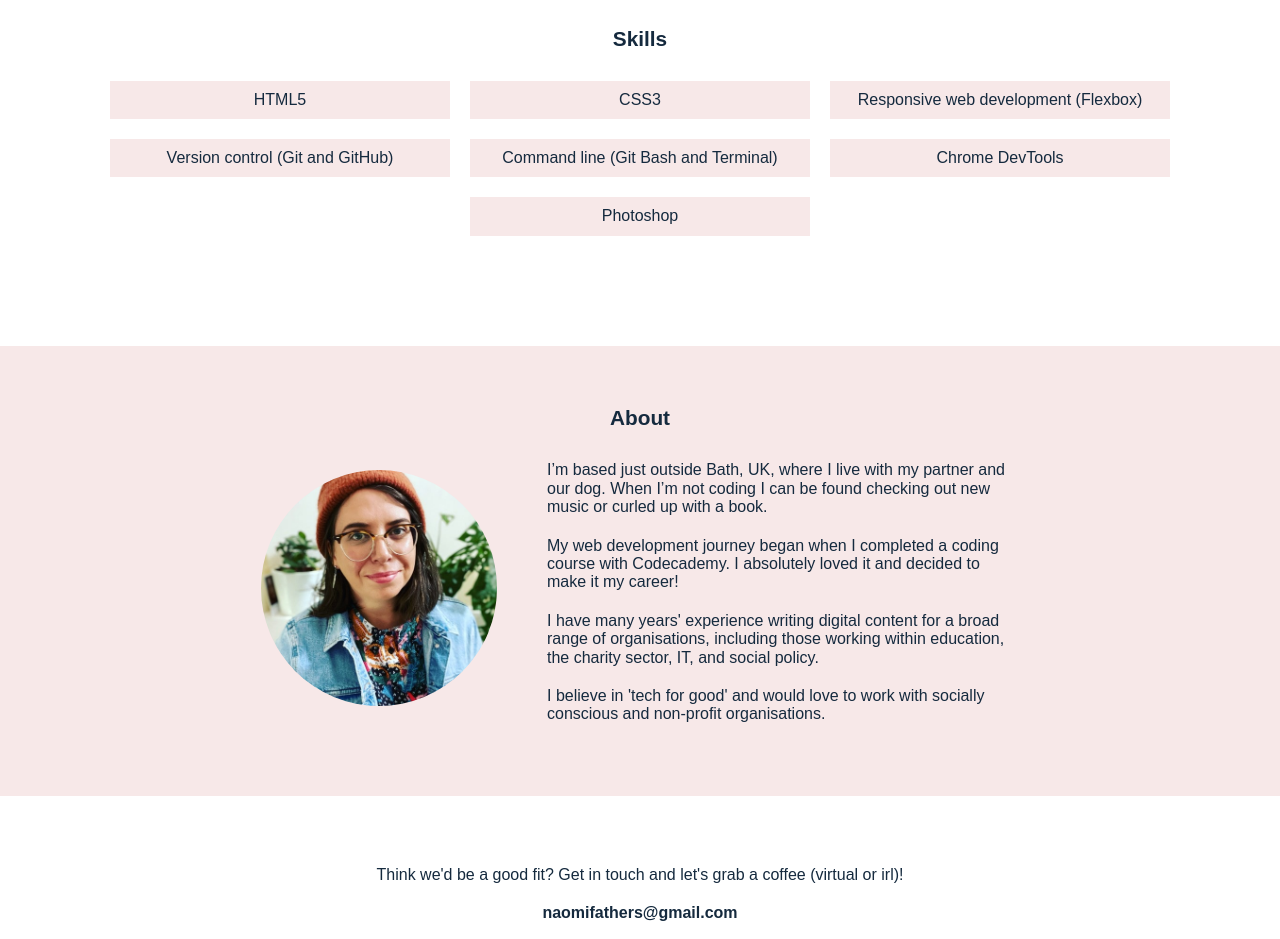
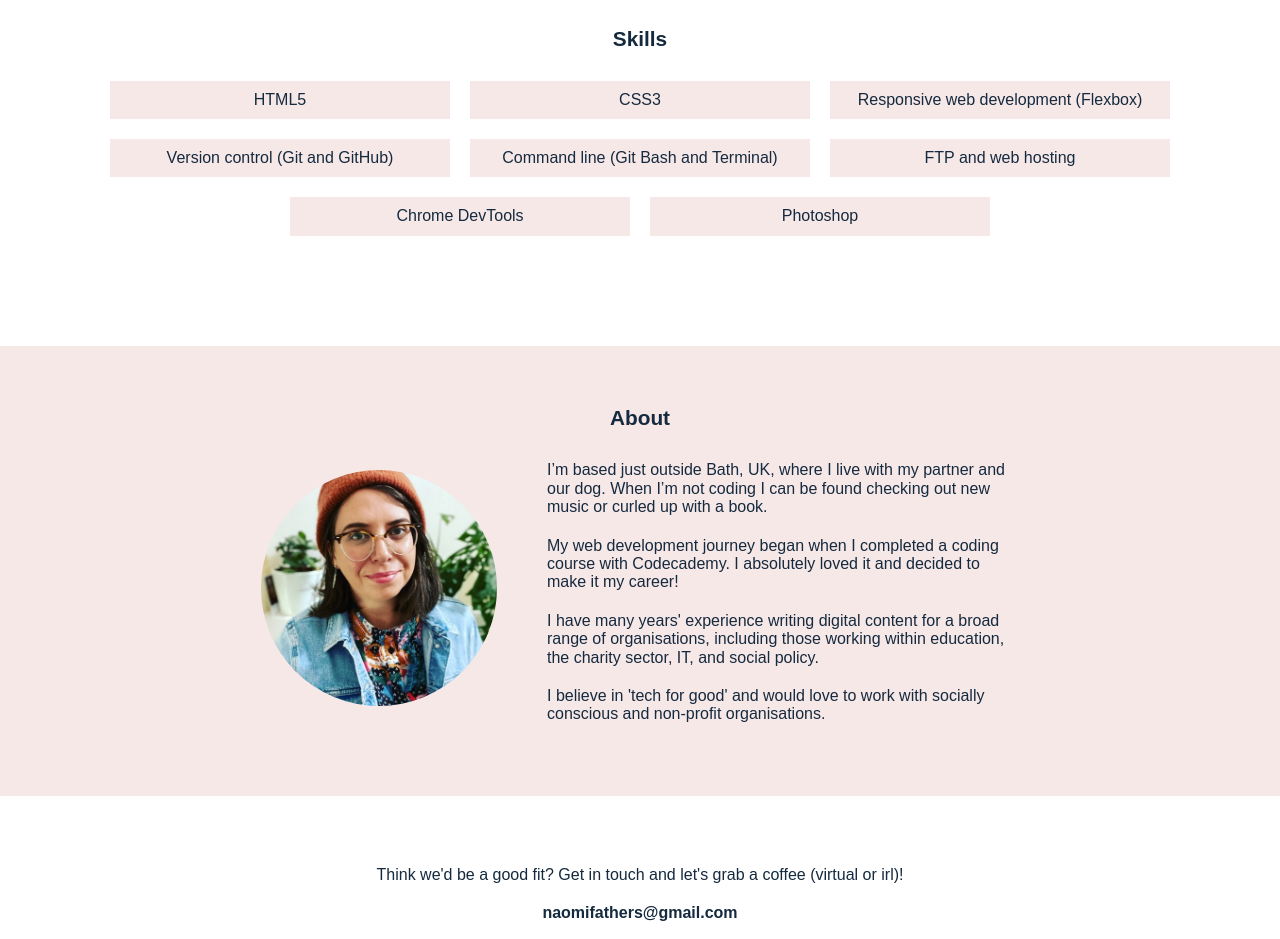
Before and after one commit to naomifathers/my-website, a website built with Parcel: page index.html in a window 1280 px wide. Shown: the part 1900-2839 px from the top of the page. Built offline with nearby package versions, Linux system fonts and the light colour scheme; a web font is replaced by a local one.

Commit message:
Added a skill

```diff
--- a/index.html
+++ b/index.html
@@ -90,6 +90,7 @@
         <li>Responsive web development (Flexbox)</li>
         <li>Version control (Git and GitHub)</li>
         <li>Command line (Git Bash and Terminal)</li>
+        <li>FTP and web hosting</li>
         <li>Chrome DevTools</li>
         <li>Photoshop</li>
       </ul>
```
